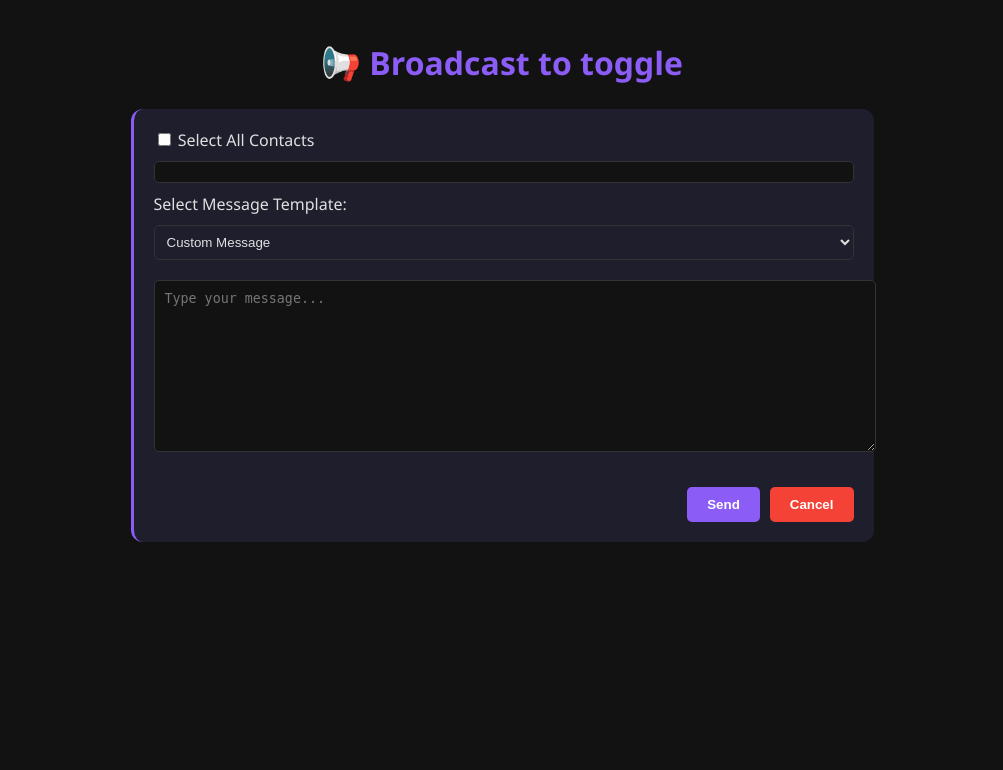
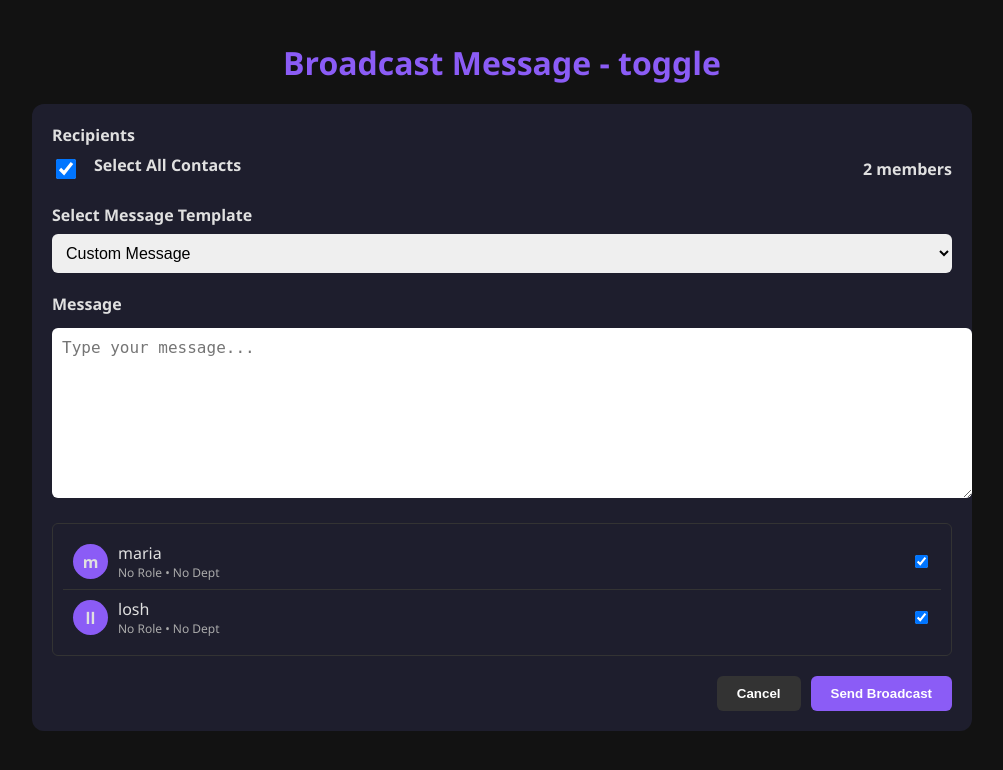
Before and after one commit to idhaya13/contactmanager, a FastAPI app: a page that uses templates/broadcast.html in a window 1280 px wide. Shown: the top 770 px of the page, without its empty margins (138-1141 px from the left). Run offline with FastAPI, Linux system fonts and the light colour scheme.

Commit message:
broadcastpage4

```diff
--- a/main.py
+++ b/main.py
@@ -211,16 +211,25 @@ async def draft_email(contact_id: int, email: str = Form(None), db: Session = De
     return {"draft_email": draft_email_text}
 
 @app.get("/broadcast/{company}", response_class=HTMLResponse)
-async def broadcast(
-    request: Request,
-    company: str,
-    db: Session = Depends(get_db),
-):
-    # Fetch contacts for the specified company
+async def broadcast(request: Request, company: str, db: Session = Depends(get_db)):
+    # Fetch all contacts for this company
     contacts = db.query(Contact).filter(Contact.company == company).all()
-    for c in contacts:
-        c.relationship = relationship_score(c)
-    return templates.TemplateResponse(
-        "broadcast.html",
-        {"request": request, "company": company, "contacts": contacts},
-    )
+    return templates.TemplateResponse("broadcast.html", {
+        "request": request,
+        "company": company,
+        "contacts": contacts
+    })
+
+@app.post("/broadcast/send", response_class=JSONResponse)
+async def send_broadcast(data: dict, db: Session = Depends(get_db)):
+    ids = data.get("ids", [])
+    message = data.get("message", "")
+    if not ids or not message:
+        return {"success": False, "error": "No recipients or message"}
+
+    # Normally, send the message via email/sms API
+    recipients = db.query(Contact).filter(Contact.id.in_(ids)).all()
+    for r in recipients:
+        print(f"Message sent to {r.name}: {message}")  # replace with real sending logic
+
+    return {"success": True}
--- a/templates/broadcast.html
+++ b/templates/broadcast.html
@@ -3,165 +3,285 @@
 <head>
     <meta charset="UTF-8">
     <meta name="viewport" content="width=device-width, initial-scale=1.0">
-    <title>📢 Broadcast to {{ company }}</title>
+    <title>Broadcast Message - {{ company }}</title>
     <style>
-        :root {
-            --bg-dark: #121212;
-            --bg-surface: #1e1e2d;
-            --text-primary: #e0e0e0;
-            --text-secondary: #a0a0a0;
-            --accent: #8b5cf6;
-            --accent-hover: #7c3aed;
-            --border: #333;
-        }
         body {
             font-family: 'Segoe UI', Arial, sans-serif;
-            background: var(--bg-dark);
-            color: var(--text-primary);
+            background: #121212;
+            color: #e0e0e0;
             margin: 0;
             padding: 20px;
         }
+
         h1 {
+            color: #8b5cf6;
             text-align: center;
-            color: var(--accent);
-            margin-bottom: 25px;
+            margin-bottom: 20px;
         }
-        .broadcast-form {
-            max-width: 700px;
+
+        .broadcast-container {
+            max-width: 900px;
             margin: 0 auto;
-            background: var(--bg-surface);
+            background: #1e1e2d;
             padding: 20px;
             border-radius: 12px;
-            border-left: 3px solid var(--accent);
         }
-        #checkboxContainer {
-            border: 1px solid var(--border);
-            border-radius: 5px;
-            max-height: 200px;
+
+        .form-group {
+            margin-bottom: 20px;
+        }
+
+        label {
+            font-weight: bold;
+            display: block;
+            margin-bottom: 8px;
+        }
+
+        select,
+        textarea {
+            padding: 10px;
+            width: 100%;
+            border-radius: 6px;
+            border: none;
+            font-size: 16px;
+        }
+
+        textarea {
+            min-height: 150px;
+            resize: vertical;
+            margin-top: 5px;
+        }
+
+        .members-list {
+            max-height: 300px;
             overflow-y: auto;
+            border: 1px solid #333;
+            border-radius: 6px;
             padding: 10px;
-            margin: 10px 0;
-            background: var(--bg-dark);
+            margin-top: 10px;
         }
-        .checkbox-item {
-            margin: 5px 0;
+
+        .member-item {
+            display: flex;
+            justify-content: space-between;
+            align-items: center;
+            padding: 8px 10px;
+            border-bottom: 1px solid #333;
+        }
+
+        .member-item:last-child {
+            border-bottom: none;
+        }
+
+        .member-info {
             display: flex;
             align-items: center;
+            gap: 10px;
         }
-        .checkbox-item input[type="checkbox"] {
-            margin-right: 10px;
+
+        .member-avatar {
+            width: 35px;
+            height: 35px;
+            border-radius: 50%;
+            background: #8b5cf6;
+            display: flex;
+            align-items: center;
+            justify-content: center;
+            font-weight: bold;
         }
-        #messageText {
-            width: 100%;
-            min-height: 150px;
-            padding: 10px;
-            border: 1px solid var(--border);
-            border-radius: 5px;
-            background: var(--bg-dark);
-            color: var(--text-primary);
-            resize: vertical;
-            margin: 10px 0;
-        }
-        .template-selector select {
-            width: 100%;
-            padding: 8px;
-            border-radius: 5px;
-            border: 1px solid var(--border);
-            background: var(--bg-surface);
-            color: var(--text-primary);
-            margin: 10px 0;
-        }
-        .button-group {
-            display: flex;
-            justify-content: flex-end;
-            gap: 10px;
-            margin-top: 20px;
-        }
-        button {
+
+        .btn {
             padding: 10px 20px;
             border: none;
-            border-radius: 5px;
+            border-radius: 6px;
             cursor: pointer;
             font-weight: bold;
         }
-        .send-btn {
-            background-color: var(--accent);
+
+        .btn-primary {
+            background: #8b5cf6;
             color: white;
         }
-        .send-btn:hover {
-            background-color: var(--accent-hover);
+
+        .btn-primary:hover {
+            background: #7c3aed;
         }
-        .cancel-btn {
-            background-color: #f44336;
+
+        .btn-secondary {
+            background: #333;
             color: white;
+            margin-right: 10px;
         }
-        .cancel-btn:hover {
-            background-color: #d32f2f;
+
+        #selectAll {
+            width: 20px;
+            height: 20px;
+            margin-right: 8px;
+            cursor: pointer;
+        }
+
+        .checkbox-group {
+            display: flex;
+            align-items: center;
+            gap: 10px;
+        }
+
+        .members-count {
+            font-weight: bold;
+            margin-left: auto;
+        }
+
+        .success-message {
+            background: #eaffea;
+            color: #27ae60;
+            padding: 10px;
+            border-radius: 6px;
+            margin-bottom: 10px;
+            display: none;
+        }
+
+        .error-message {
+            background: #ffeaea;
+            color: #d63031;
+            padding: 10px;
+            border-radius: 6px;
+            margin-bottom: 10px;
+            display: none;
         }
     </style>
 </head>
+
 <body>
-    <h1>📢 Broadcast to {{ company }}</h1>
-    <div class="broadcast-form">
-        <div>
-            <label>
-                <input type="checkbox" id="selectAll" onclick="toggleSelectAll(this)">
-                Select All Contacts
-            </label>
+    <h1>Broadcast Message - {{ company }}</h1>
+    <div class="broadcast-container">
+        <div class="error-message" id="errorMessage"></div>
+        <div class="success-message" id="successMessage"></div>
+
+        <div class="form-group">
+            <label>Recipients</label>
+            <div class="checkbox-group">
+                <input type="checkbox" id="selectAll" checked>
+                <label for="selectAll">Select All Contacts</label>
+                <span class="members-count">{{ contacts|length }} members</span>
             </div>
-        <div id="checkboxContainer">
-            {% if contacts %}
-                {% for c in contacts %}
-                    {% if c.email %}
-                        <div class="checkbox-item">
-                            <input type="checkbox" class="contact-checkbox" value="{{ c.email }}">
-                            <label>{{ c.name }} ({{ c.email }})</label>
         </div>
-                    {% endif %}
-                {% endfor %}
-            {% else %}
-                <p>No contacts with emails found for this company.</p>
-            {% endif %}
-        </div>
-        <div class="template-selector">
-            <label for="templateSelect">Select Message Template:</label>
-            <select id="templateSelect" onchange="loadTemplate()">
+
+        <div class="form-group">
+            <label for="messageTemplate">Select Message Template</label>
+            <select id="messageTemplate">
                 <option value="">Custom Message</option>
-                <option value="interview">Interview Schedule</option>
-                <option value="greetings">Greetings and Wishes</option>
-                <option value="meeting">Meeting Call</option>
+                <option value="welcome">Welcome Message</option>
+                <option value="meeting">Meeting Reminder</option>
+                <option value="update">Company Update</option>
+                <option value="holiday">Holiday Greeting</option>
             </select>
         </div>
-        <textarea id="messageText" placeholder="Type your message..."></textarea>
-        <div class="button-group">
-            <button class="send-btn" onclick="sendMessage()">Send</button>
-            <button class="cancel-btn" onclick="window.location.href='/contacts'">Cancel</button>
+
+        <div class="form-group">
+            <label for="customMessage">Message</label>
+            <textarea id="customMessage" placeholder="Type your message..."></textarea>
+        </div>
+
+        <div class="members-list" id="membersList">
+            {% for c in contacts %}
+            <div class="member-item">
+                <div class="member-info">
+                    <div class="member-avatar">
+                        {{ c.name.split(' ')[0][0] }}{{ c.name.split(' ')[-1][0] }}
+                    </div>
+                    <div>
+                        <div>{{ c.name }}</div>
+                        <div style="font-size: 12px; color: #aaa;">
+                            {{ c.role if c.role else 'No Role' }} • {{ c.department if c.department else 'No Dept' }}
                         </div>
                     </div>
+                </div>
+                <input type="checkbox" class="member-checkbox" data-id="{{ c.id }}" checked>
+            </div>
+            {% endfor %}
+        </div>
+
+        <div style="margin-top: 20px; display: flex; justify-content: flex-end;">
+            <button class="btn btn-secondary" id="cancelBtn">Cancel</button>
+            <button class="btn btn-primary" id="sendBtn">Send Broadcast</button>
+        </div>
+    </div>
+
     <script>
+        document.addEventListener('DOMContentLoaded', function() {
+            const selectAll = document.getElementById('selectAll');
+            const memberCheckboxes = document.querySelectorAll('.member-checkbox');
+            const messageTemplate = document.getElementById('messageTemplate');
+            const customMessage = document.getElementById('customMessage');
+            const sendBtn = document.getElementById('sendBtn');
+            const cancelBtn = document.getElementById('cancelBtn');
+            const errorMessage = document.getElementById('errorMessage');
+            const successMessage = document.getElementById('successMessage');
+
+            selectAll.addEventListener('change', () => {
+                memberCheckboxes.forEach(cb => cb.checked = selectAll.checked);
+            });
+
+            memberCheckboxes.forEach(cb => {
+                cb.addEventListener('change', () => {
+                    const allChecked = Array.from(memberCheckboxes).every(c => c.checked);
+                    const noneChecked = Array.from(memberCheckboxes).every(c => !c.checked);
+                    selectAll.checked = allChecked;
+                    selectAll.indeterminate = !allChecked && !noneChecked;
+                });
+            });
+
+            messageTemplate.addEventListener('change', function() {
                 const templates = {
-            interview: `Subject: Interview Schedule\n\nDear [Name],\n\nWe are pleased to invite you for an interview for the [Position] role at {{ company }}. Please find the details below:\n\nDate: [Insert Date]\nTime: [Insert Time]\nLocation: [Insert Location or Video Conference Link]\n\nKindly confirm your availability.\n\nBest regards,\n[Your Name]`,
-            greetings: `Subject: Warm Wishes\n\nDear [Name],\n\nWishing you a wonderful [Occasion, e.g., Holiday Season]! Thank you for your continued support and collaboration with {{ company }}. We look forward to achieving great things together.\n\nWarm regards,\n[Your Name]`,
-            meeting: `Subject: Meeting Invitation\n\nDear [Name],\n\nYou are invited to a meeting to discuss [Topic] with {{ company }}. Please find the details below:\n\nDate: [Insert Date]\nTime: [Insert Time]\nLocation: [Insert Location or Video Conference Link]\n\nPlease confirm your attendance.\n\nBest regards,\n[Your Name]`
+                    welcome: "Welcome to our team! We're excited to have you on board.",
+                    meeting: "Reminder: Team meeting tomorrow at 10 AM.",
+                    update: "Important company update: Please check the latest announcements.",
+                    holiday: "Wishing you a wonderful holiday season!"
                 };
-        function loadTemplate() {
-            const select = document.getElementById('templateSelect');
-            const messageText = document.getElementById('messageText');
-            messageText.value = templates[select.value] || '';
+                customMessage.value = templates[this.value] || '';
+            });
+
+            sendBtn.addEventListener('click', () => {
+                const selectedIds = Array.from(memberCheckboxes)
+                    .filter(c => c.checked)
+                    .map(c => c.dataset.id);
+                const message = customMessage.value.trim();
+
+                if (!message) return showError("Please enter a message.");
+                if (selectedIds.length === 0) return showError("Please select at least one recipient.");
+
+                fetch("/broadcast/send", {
+                    method: "POST",
+                    headers: { "Content-Type": "application/json" },
+                    body: JSON.stringify({ ids: selectedIds, message: message })
+                })
+                .then(res => res.json())
+                .then(data => {
+                    if (data.success) showSuccess("Message sent successfully!");
+                })
+                .catch(err => showError("Failed to send message."));
+            });
+
+            cancelBtn.addEventListener('click', () => {
+                if (confirm("Cancel broadcasting?")) {
+                    customMessage.value = '';
                 }
-        function toggleSelectAll(master) {
-            document.querySelectorAll('.contact-checkbox').forEach(cb => cb.checked = master.checked);
+            });
+
+            function showError(msg) {
+                errorMessage.textContent = msg;
+                errorMessage.style.display = 'block';
+                successMessage.style.display = 'none';
+                setTimeout(() => errorMessage.style.display = 'none', 4000);
             }
-        function sendMessage() {
-            const checked = Array.from(document.querySelectorAll('.contact-checkbox:checked')).map(cb => cb.value);
-            const msg = document.getElementById('messageText').value.trim();
-            if (!checked.length) return alert('Select at least one contact.');
-            if (!msg) return alert('Type a message.');
-            console.log('Sending to:', checked);
-            console.log('Message:', msg);
-            alert('Message sent successfully!');
-            window.location.href = '/contacts';
+
+            function showSuccess(msg) {
+                successMessage.textContent = msg;
+                successMessage.style.display = 'block';
+                errorMessage.style.display = 'none';
+                setTimeout(() => successMessage.style.display = 'none', 4000);
             }
+        });
     </script>
 </body>
 </html>
```
Also changed, not shown: contacts.db. Lines whose indentation alone changed are shown as unchanged.
